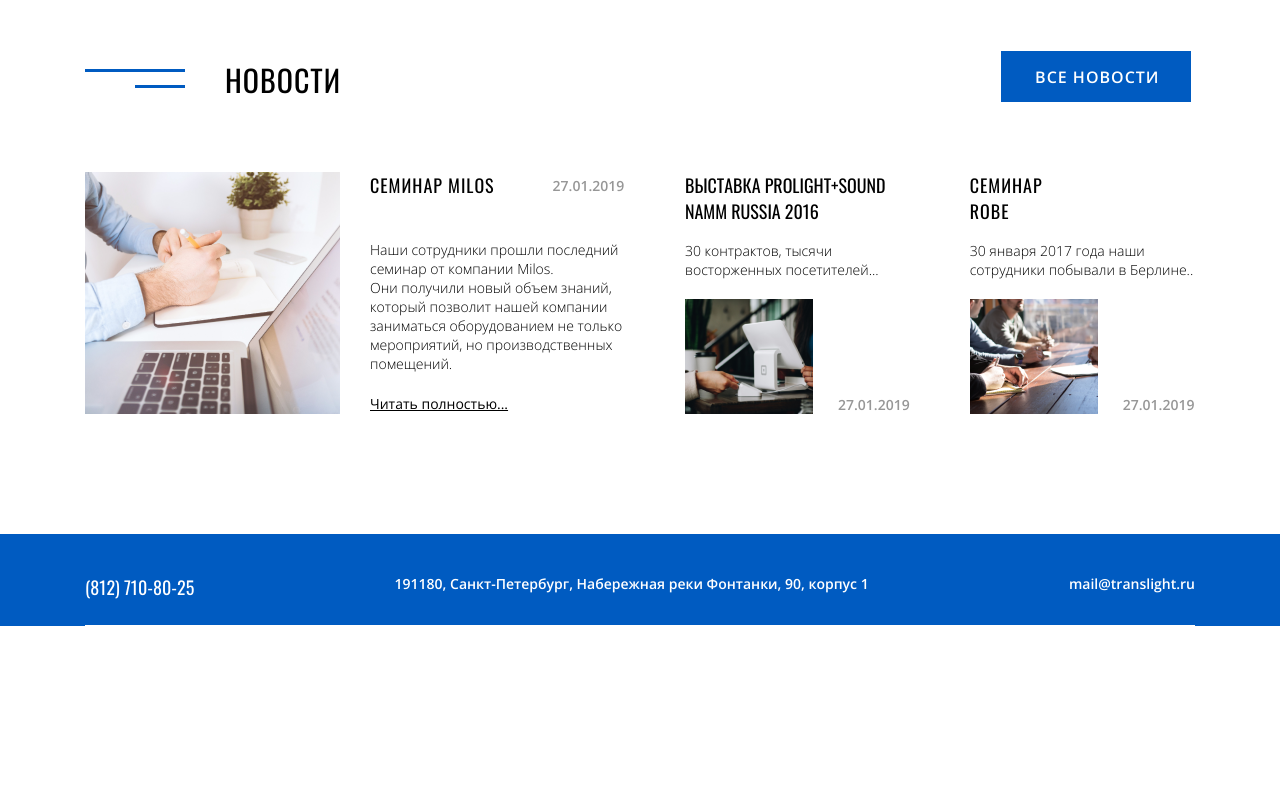
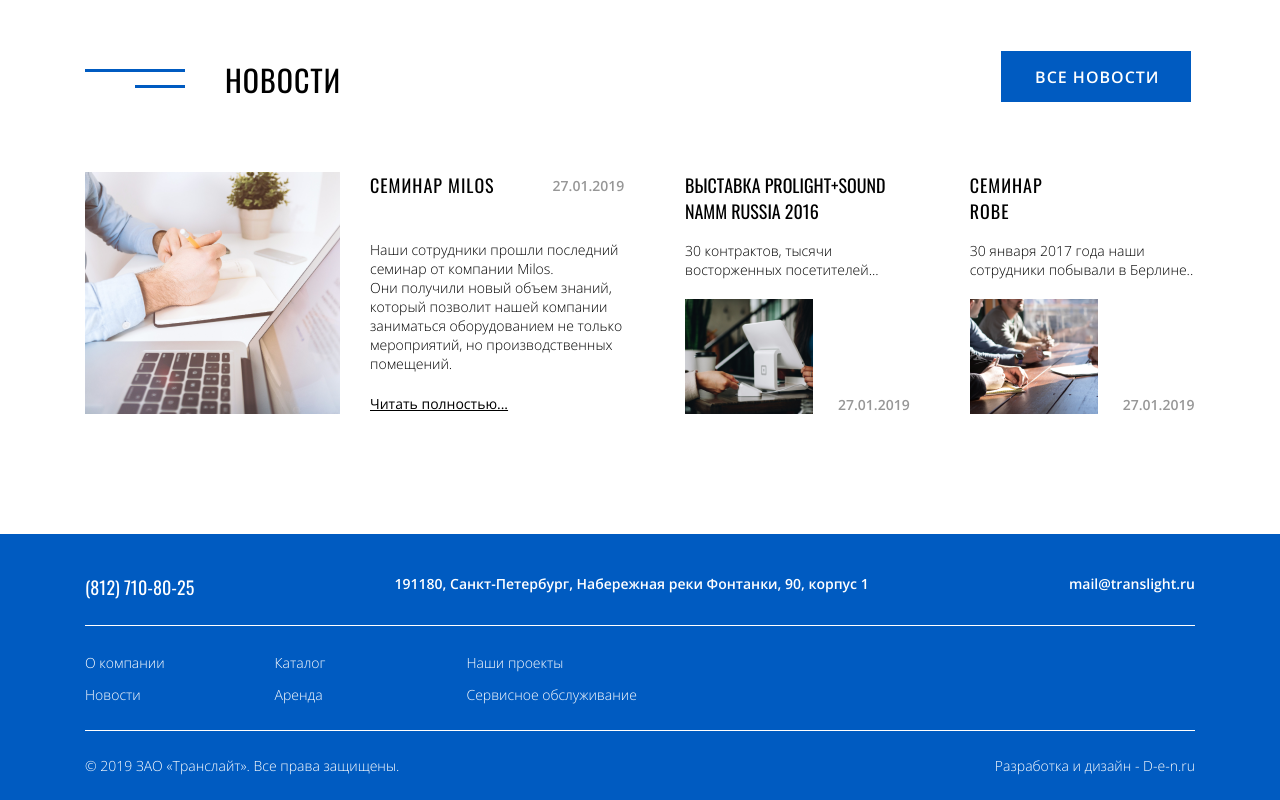
Before and after one commit to tobolevakate/up-08, a plain HTML site: page index.html in a window 1280 px wide. Shown: the part 2819-3619 px from the top of the page. Before the commit the page ends 3445 px from the top, so only its background shows below. Drawn offline with Linux system fonts and the light colour scheme.

Commit message:
feat:add footer

```diff
--- a/index.css
+++ b/index.css
@@ -455,3 +455,46 @@ a.button {
 .mail{
     font-size: 14px;
 }
+.footer__nav{
+    display: flex;
+    padding-top: 25px;
+    padding-bottom: 25px;
+    border-bottom: 1px solid white ;
+}
+.nav__footer{
+    list-style-type: none;
+}
+.footer__nav_item:first-child{
+    margin-bottom: 10px;
+}
+.footer__link{
+    font-family: 'OpenSans-Light';
+    color: white;
+    font-size: 14px;
+}
+.a{
+    margin-right: 110px;
+}
+.b{
+    margin-right: 141px;
+}
+.footer__info{
+    display: flex;
+    color: white;
+    padding-top: 25px;
+    padding-bottom: 25px;
+    justify-content: space-between;
+}
+.info{
+    font-family: 'OpenSans-Light';
+    font-size: 14px;
+}
+.design{
+    font-family: 'OpenSans-Light';
+    font-size: 14px;
+}
+.design__link{
+    font-family: 'OpenSans-Light';
+    font-size: 14px;
+    color: white;
+}
--- a/index.html
+++ b/index.html
@@ -181,8 +181,24 @@
                     <p class="info__adress">191180, Санкт-Петербург, Набережная реки Фонтанки, 90, корпус 1</p>
                     <p class="mail">mail@translight.ru</p>
                 </div>
-                <div class="footer__nav"></div>
-                <div class="footer__info"></div>
+                <div class="footer__nav">
+                    <ul class="nav__footer a">
+                        <li class="footer__nav_item"><a href="#" class="footer__link">О компании</a></li>
+                        <li class="footer__nav_item"><a href="" class="footer__link">Новости</a></li>
+                    </ul>
+                    <ul class="nav__footer b">
+                        <li class="footer__nav_item"><a href="#" class="footer__link">Каталог</a></li>
+                        <li class="footer__nav_item"><a href="#" class="footer__link">Аренда</a></li>
+                    </ul>
+                    <ul class="nav__footer">
+                        <li class="footer__nav_item"><a href="#" class="footer__link">Наши проекты</a></li>
+                        <li class="footer__nav_item"><a href="#" class="footer__link">Сервисное обслуживание</a></li>
+                    </ul>
+                </div>
+                <div class="footer__info">
+                    <p class="info">© 2019 ЗАО «Транслайт». Все права защищены.</p>
+                    <p class="design">Разработка и дизайн - <a href="#" class="design__link">D-e-n.ru</a></p>
+                </div>
             </div>
         </div>
     </div>
```
